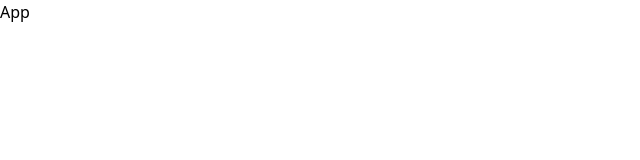
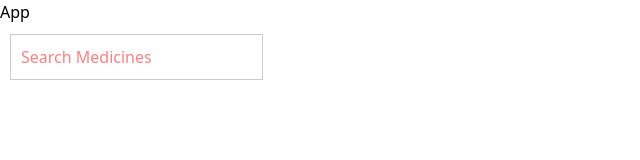
Before and after one commit to girijakangutkar/onlinePharmacy, a React (Vite) app: page / in a window 1280 px wide. Shown: the top 160 px of the page, without its empty margins (0-640 px from the left). Built offline with nearby package versions, Linux system fonts and the light colour scheme.

Commit message:
initial setup for medicine page

```diff
--- a/src/App.jsx
+++ b/src/App.jsx
@@ -1,7 +1,15 @@
 import React from "react";
+import Medicines from "./pages/Medicines";
+import Navbar from "./components/Navbar";
 
 const App = () => {
-  return <div>App</div>;
+  return (
+    <>
+      <Navbar/>
+      <h1>App</h1>
+      <Medicines/>
+    </>
+  );
 };
 
 export default App;
--- /dev/null
+++ b/src/pages/Medicines.jsx
@@ -0,0 +1,29 @@
+import React from 'react'
+
+const Medicines = () => {
+
+    // create a search bar that filters medicines by name
+
+    const [searchTerm, setSearchTerm] = React.useState('');
+    const medicines = [
+        { id: 1, name: 'Aspirin' },
+        { id: 2, name: 'Ibuprofen' },
+        { id: 3, name: 'Paracetamol' },
+        { id: 4, name: 'Amoxicillin' },
+        { id: 5, name: 'Ciprofloxacin' }
+    ];
+
+  return(
+    <div>
+      <input
+        type="text"
+        placeholder="Search Medicines"
+        value={searchTerm}
+        onChange={(e) => setSearchTerm(e.target.value)}
+        style={{ border: '1px solid #ccc', color: 'red', padding: '10px', margin: '10px 10px' }}
+      />
+    </div>
+  )
+}
+
+export default Medicines
```
